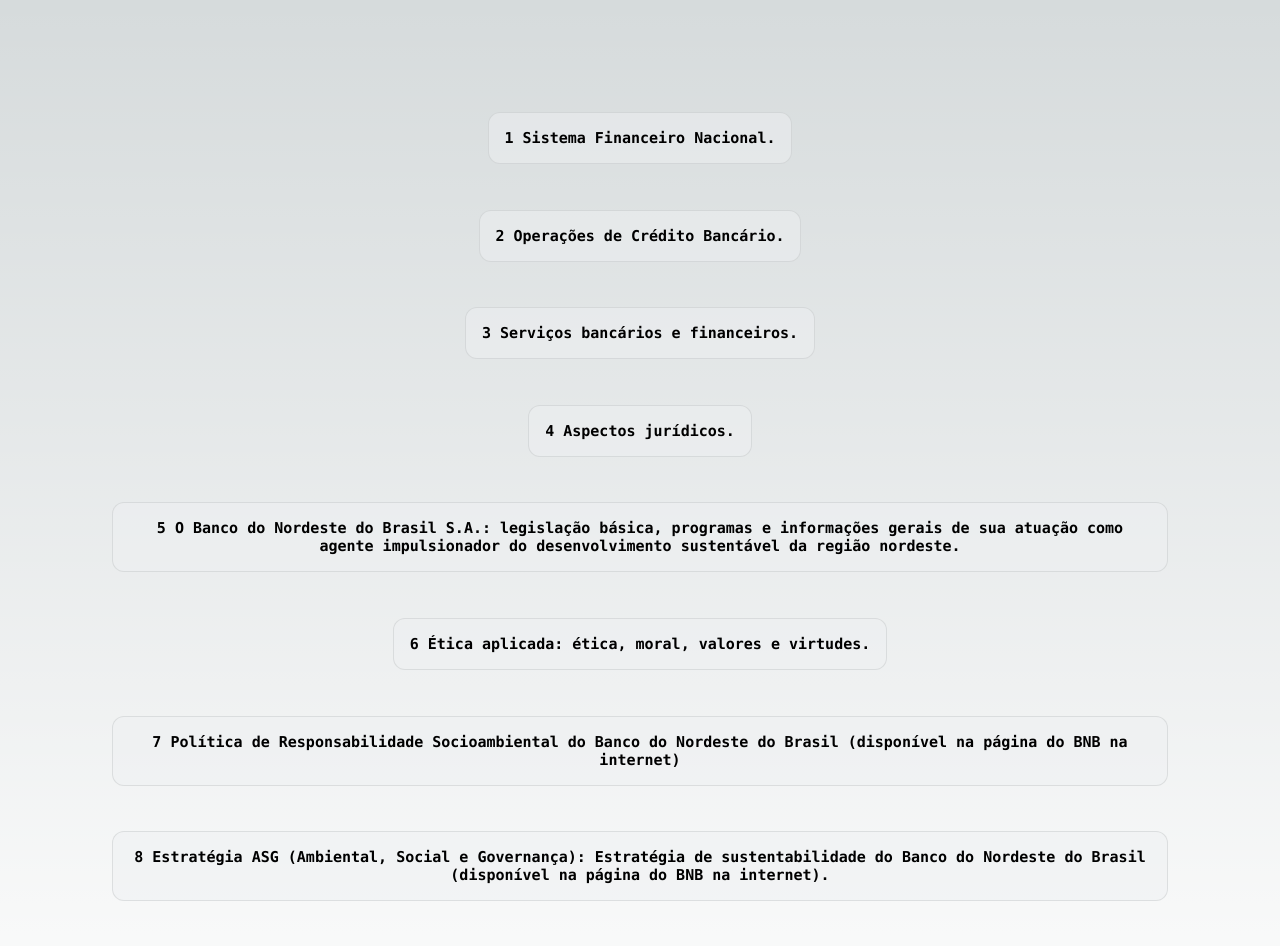
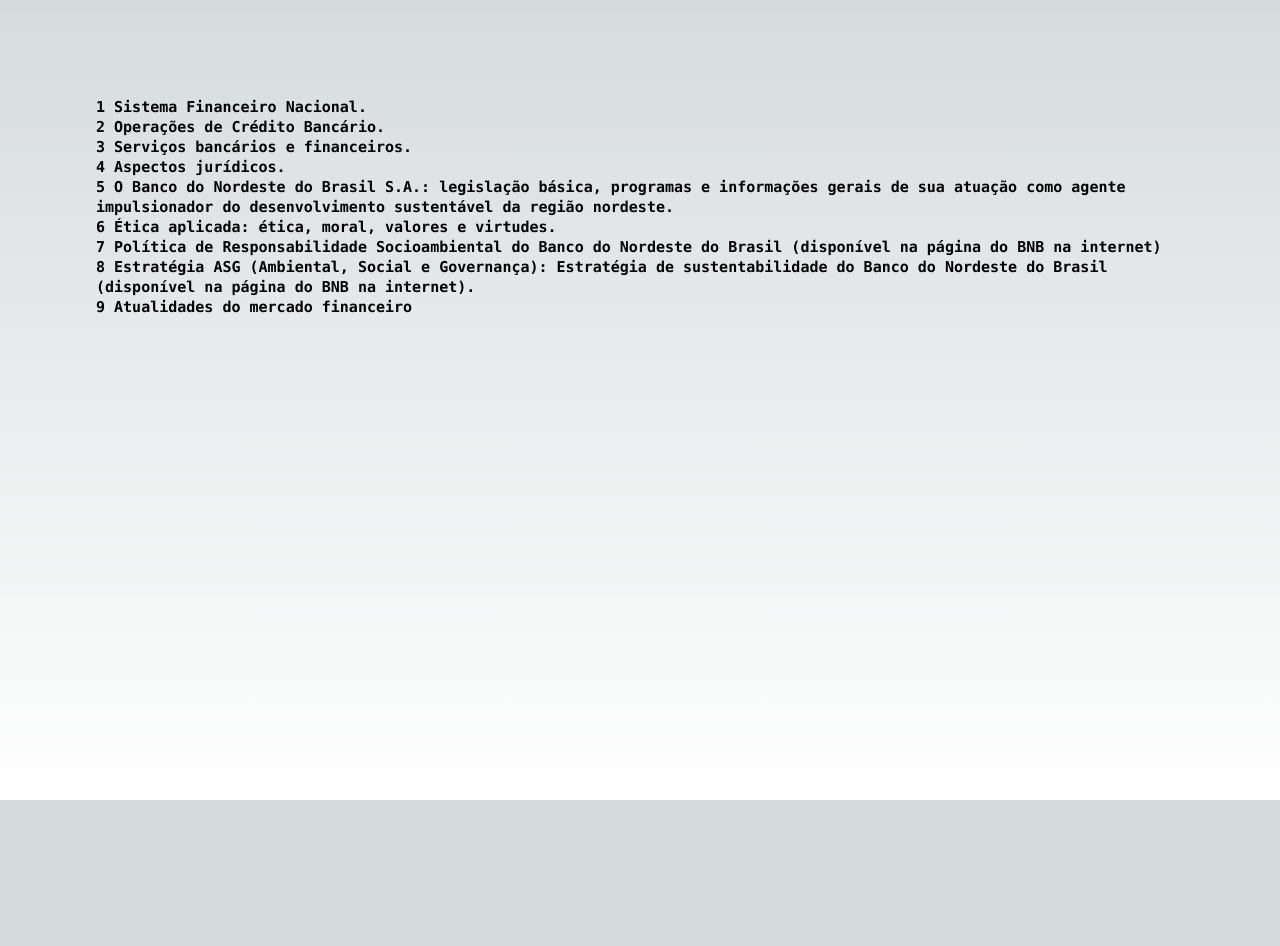
Before and after one commit to GutembergReino/nextjs, a Next.js app: page / in a window 1280 px wide. Shown: the top 946 px of the page. After the commit the page ends 800 px from the top, so only its background shows below. Built offline with nearby package versions, Linux system fonts and the light colour scheme.

Commit message:
Update page.js

```diff
--- a/app/page.js
+++ b/app/page.js
@@ -3,64 +3,49 @@
 
 export default function Home() {
   return (
+    <div className={styles.container}>
     <main className={styles.main}>
-      <div className={styles.description}>
+      <div className={styles.descriptions}>
         <Link href="https://www.estrategiaconcursos.com.br/curso/bnb-analista-bancario-pacote-completo-2024-pos-edital/">
             <p>
               <code className={styles.code}>1 Sistema Financeiro Nacional.</code>
             </p>
         </Link>
-      </div>
-      <div className={styles.description}>
         <Link href="/operacoes-de-credito">
             <p>
               <code className={styles.code}>2 Operações de Crédito Bancário.</code>
             </p>
         </Link>
-      </div>
-      <div className={styles.description}>
         <Link href="/servicos-bancarios">
             <p>
               <code className={styles.code}>3 Serviços bancários e financeiros.</code>
             </p>
         </Link>
-      </div>
-      <div className={styles.description}>
         <Link href="/aspectos-juridicos">
             <p>
               <code className={styles.code}>4 Aspectos jurídicos.</code>
             </p>
         </Link>
-      </div>
-      <div className={styles.description}>
         <Link href="https://www.bnb.gov.br">
             <p>
               <code className={styles.code}>5 O Banco do Nordeste do Brasil S.A.: legislação básica, programas e informações gerais de sua atuação como agente impulsionador do desenvolvimento sustentável da região nordeste.</code>
             </p>
         </Link>
-      </div>
-      <div className={styles.description}>
         <Link href="/etica-aplicada">
             <p>
               <code className={styles.code}>6 Ética aplicada: ética, moral, valores e virtudes.</code>
             </p>
         </Link>
-      </div>
-      <div className={styles.description}>
         <Link href="https://www.bnb.gov.br">
             <p>
               <code className={styles.code}>7 Política de Responsabilidade Socioambiental do Banco do Nordeste do Brasil (disponível na página do BNB na internet)</code>
             </p>
         </Link>
-      </div>
-      <div className={styles.description}>
         <Link href="https://www.bnb.gov.br">
             <p>
               <code className={styles.code}>8 Estratégia ASG (Ambiental, Social e Governança): Estratégia de sustentabilidade do Banco do Nordeste do Brasil (disponível na página do BNB na internet).</code>
             </p>
         </Link>
-      </div>
-      <div className={styles.description}>
         <Link href="https://youtube.com/playlist?list=PL-semAO9myys3B7N3ewy-5PoMlnM0q0D_&si=bgyY7m5unZnYnZuy">
             <p>
               <code className={styles.code}>9 Atualidades do mercado financeiro</code>
@@ -68,5 +53,6 @@
         </Link>
       </div>
     </main>
+    </div>
   )
 }
```
